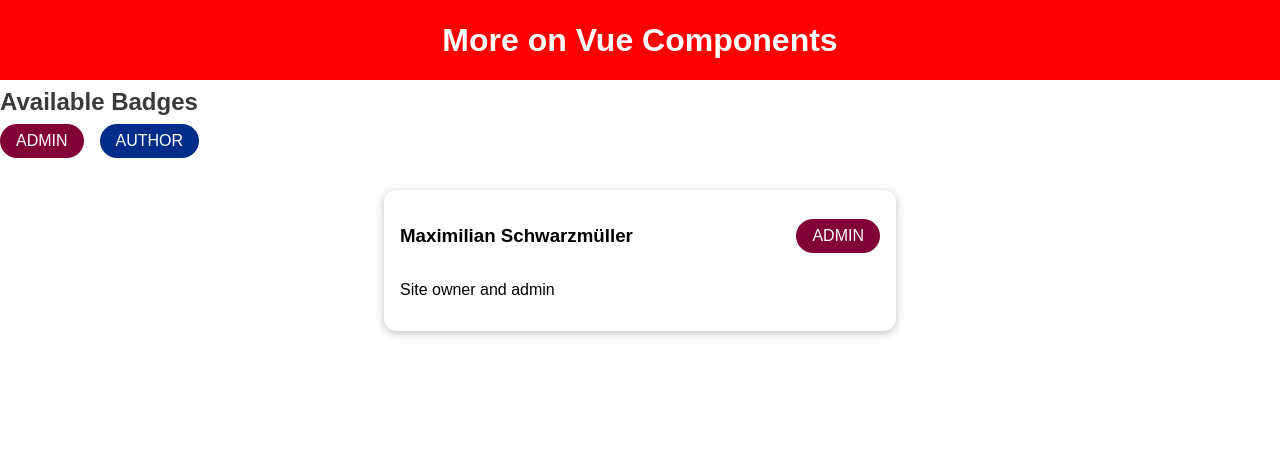
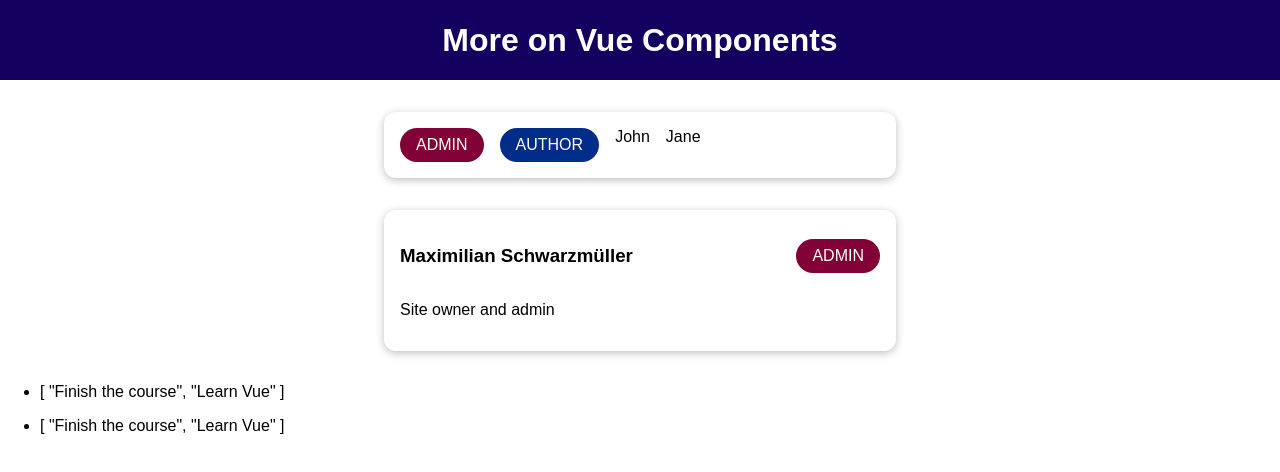
Before and after one commit to erictseng89/udemy-vue3, a Vue app: page / in a window 1280 px wide. Shown: the top 472 px of the page. Built offline with nearby package versions, Linux system fonts and the light colour scheme.

Commit message:
module08-ep109: slots, named slots, <template #name>, default slot, $slots instance property, scoped slots

```diff
--- a/src/App.vue
+++ b/src/App.vue
@@ -1,12 +1,15 @@
 <template>
   <div>
-    <TheHeader />
-    <BadgeList />
-    <UserInfo
+    <the-header></the-header>
+    <badge-list></badge-list>
+    <user-info
       :full-name="activeUser.name"
       :info-text="activeUser.description"
       :role="activeUser.role"
-    />
+    ></user-info>
+    <course-goals #default="slotProps">
+      <p>{{ slotProps.item }}</p>
+    </course-goals>
   </div>
 </template>
 
@@ -14,12 +17,14 @@
 import TheHeader from "./components/TheHeader.vue";
 import BadgeList from "./components/BadgeList.vue";
 import UserInfo from "./components/UserInfo.vue";
+import CourseGoals from "./components/CourseGoals.vue";
 
 export default {
   components: {
     TheHeader,
     BadgeList,
     UserInfo,
+    CourseGoals,
   },
   data() {
     return {
@@ -33,12 +38,6 @@
 };
 </script>
 
-<style scoped>
-header {
-  background-color: red;
-}
-</style>
-
 <style>
 html {
   font-family: sans-serif;
--- a/src/components/BadgeList.vue
+++ b/src/components/BadgeList.vue
@@ -1,6 +1,6 @@
 <template>
-  <section>
-    <h2>Available Badges</h2>
+  <base-card>
+    <template v-slot:default="{ names }">
       <ul>
         <li>
           <base-badge type="admin" caption="ADMIN"></base-badge>
@@ -8,9 +8,14 @@
         <li>
           <base-badge type="author" caption="AUTHOR"></base-badge>
         </li>
+        <li v-for="person in names" :key="person">{{ person }}</li>
       </ul>
-  </section>
     </template>
+  </base-card>
+</template>
+
+<script>
+</script>
 
 <style scoped>
 section h2 {
--- /dev/null
+++ b/src/components/BaseCard.vue
@@ -0,0 +1,33 @@
+<template>
+  <section>
+    <header v-if="$slots.header">
+      <slot name="header"></slot>
+    </header>
+    <slot v-bind:names="names" />
+  </section>
+</template>
+
+<script>
+export default {
+  data() {
+    return {
+      names: ["John", "Jane"],
+    };
+  },
+};
+</script>
+
+<style scoped>
+section {
+  margin: 2rem auto;
+  max-width: 30rem;
+  border-radius: 12px;
+  box-shadow: 0 2px 8px rgba(0, 0, 0, 0.26);
+  padding: 1rem;
+}
+header {
+  display: flex;
+  justify-content: space-between;
+  align-items: center;
+}
+</style>
--- /dev/null
+++ b/src/components/CourseGoals.vue
@@ -0,0 +1,20 @@
+<template>
+  <ul>
+    <li v-for="goal in goals" :key="goal">
+      <slot :item="goals"></slot>
+    </li>
+  </ul>
+</template>
+
+<script>
+export default {
+  data() {
+    return {
+      goals: ["Finish the course", "Learn Vue"],
+    };
+  },
+};
+</script>
+
+<style>
+</style>
--- a/src/components/UserInfo.vue
+++ b/src/components/UserInfo.vue
@@ -1,11 +1,13 @@
 <template>
-  <section>
-    <div>
+  <base-card>
+    <template #header>
       <h3>{{ fullName }}</h3>
       <base-badge :type="role" :caption="role.toUpperCase()"></base-badge>
-    </div>
-    <p>{{ infoText }}</p>
-  </section>
+    </template>
+    <template #default>
+      <p>{{ infoText }}</p>
+    </template>
+  </base-card>
 </template>
 
 <script>
@@ -13,19 +15,3 @@
   props: ["fullName", "infoText", "role"],
 };
 </script>
-
-<style scoped>
-section {
-  margin: 2rem auto;
-  max-width: 30rem;
-  border-radius: 12px;
-  box-shadow: 0 2px 8px rgba(0, 0, 0, 0.26);
-  padding: 1rem;
-}
-
-section div {
-  display: flex;
-  justify-content: space-between;
-  align-items: center;
-}
-</style>
--- a/src/main.js
+++ b/src/main.js
@@ -2,9 +2,11 @@
 
 import App from './App.vue';
 import BaseBadge from './components/BaseBadge.vue';
+import BaseCard from './components/BaseCard.vue';
 
 const app = createApp(App);
 
 app.component('base-badge', BaseBadge);
+app.component('base-card', BaseCard);
 
 app.mount('#app');
```
Also changed, not shown: 2 other files (tests, documents, lock files or other folders). Lines whose indentation alone changed are shown as unchanged.
